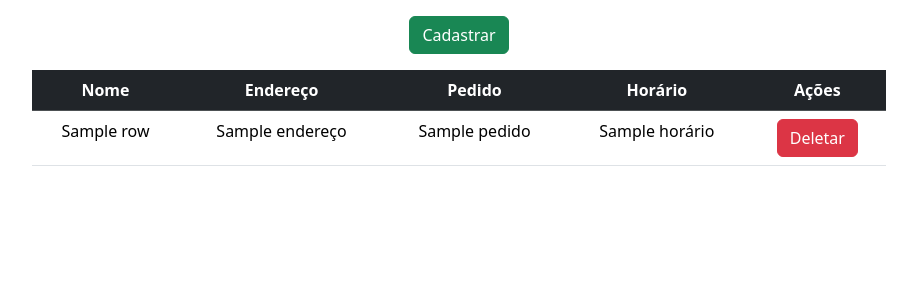
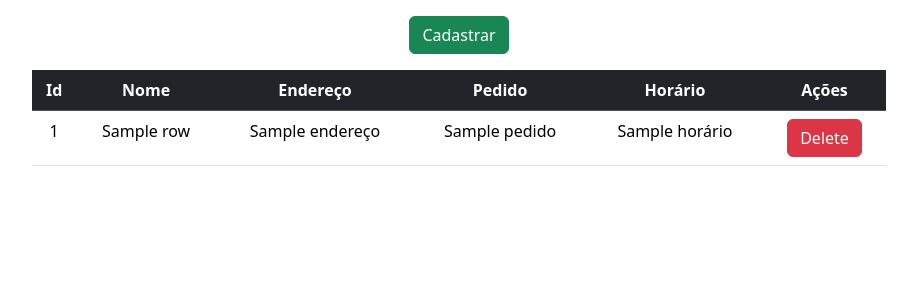
Before and after one commit to MarcosBeletato/univesp_pi2, a Django app: template app/templates/index.html in a window 1280 px wide. Shown: the top 300 px of the page, without its empty margins (181-1098 px from the left). Run offline with Django 3.2, Linux system fonts and the light colour scheme; the template is opened without the code that fills it: most values are stand-ins (such as "Sample title", 1, 10 or a date in 2020).

Commit message:
final solution

```diff
--- a/app/templates/index.html
+++ b/app/templates/index.html
@@ -8,6 +8,7 @@
     <table class="table table-hover text-center thead-dark">
       <thead class="table-dark">
         <tr>
+          <th scope="col">Id</th>
           <th scope="col">Nome</th>
           <th scope="col">Endereço</th>
           <th scope="col">Pedido</th>
@@ -18,12 +19,17 @@
       <tbody>
         {% for rows in values %}
         <tr>
+          <td scope="col">{{forloop.counter}}</td>
           <td scope="col">{{rows.Nome}}</td>
           <td scope="col">{{rows.Endereço}}</td>
           <td scope="col">{{rows.Pedido}}</td>
           <td scope="col">{{rows.Horário}}</td>
           <td scope="col">
-            <a href="" class="btn btn-danger">Deletar</a>
+            <form method="POST" action="/delete/">
+              {% csrf_token %}
+              <input type="hidden" name="row_number" value="{{ forloop.counter }}">
+              <button type="submit" class="btn btn-danger">Delete</button>
+            </form>
           </td>
         </tr>
         {% endfor %}
--- a/project/urls.py
+++ b/project/urls.py
@@ -16,11 +16,12 @@ Including another URLconf
 """
 from django.contrib import admin
 from django.urls import path
-from app.views import home, create, store
+from app.views import home, create, store, delete
 
 urlpatterns = [
     path('admin/', admin.site.urls),
     path('', home),
     path('create/', create),
     path('store/', store),
+    path('delete/', delete),
 ]
```
Also changed, not shown: app/views.py (+8 -0 lines).
